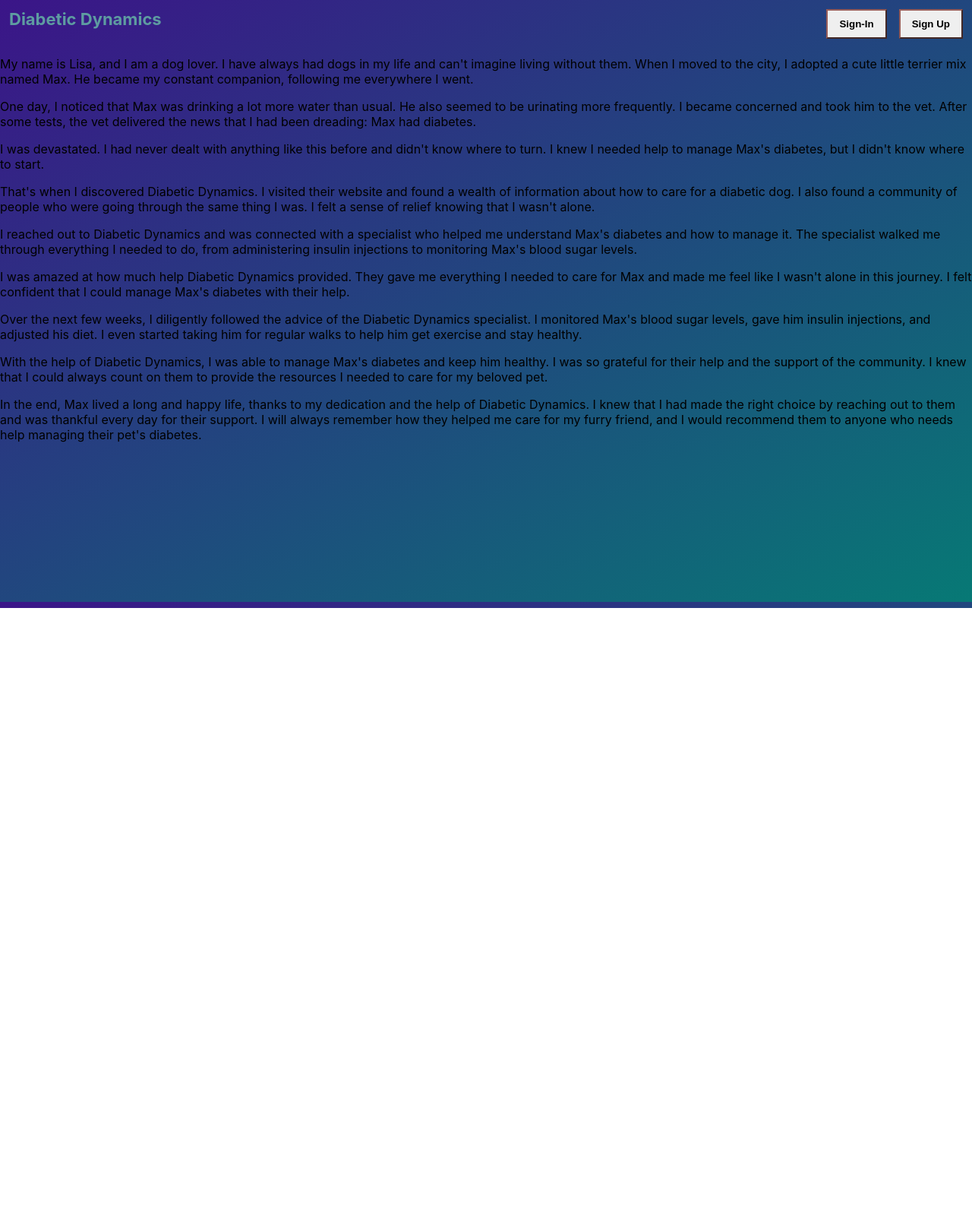
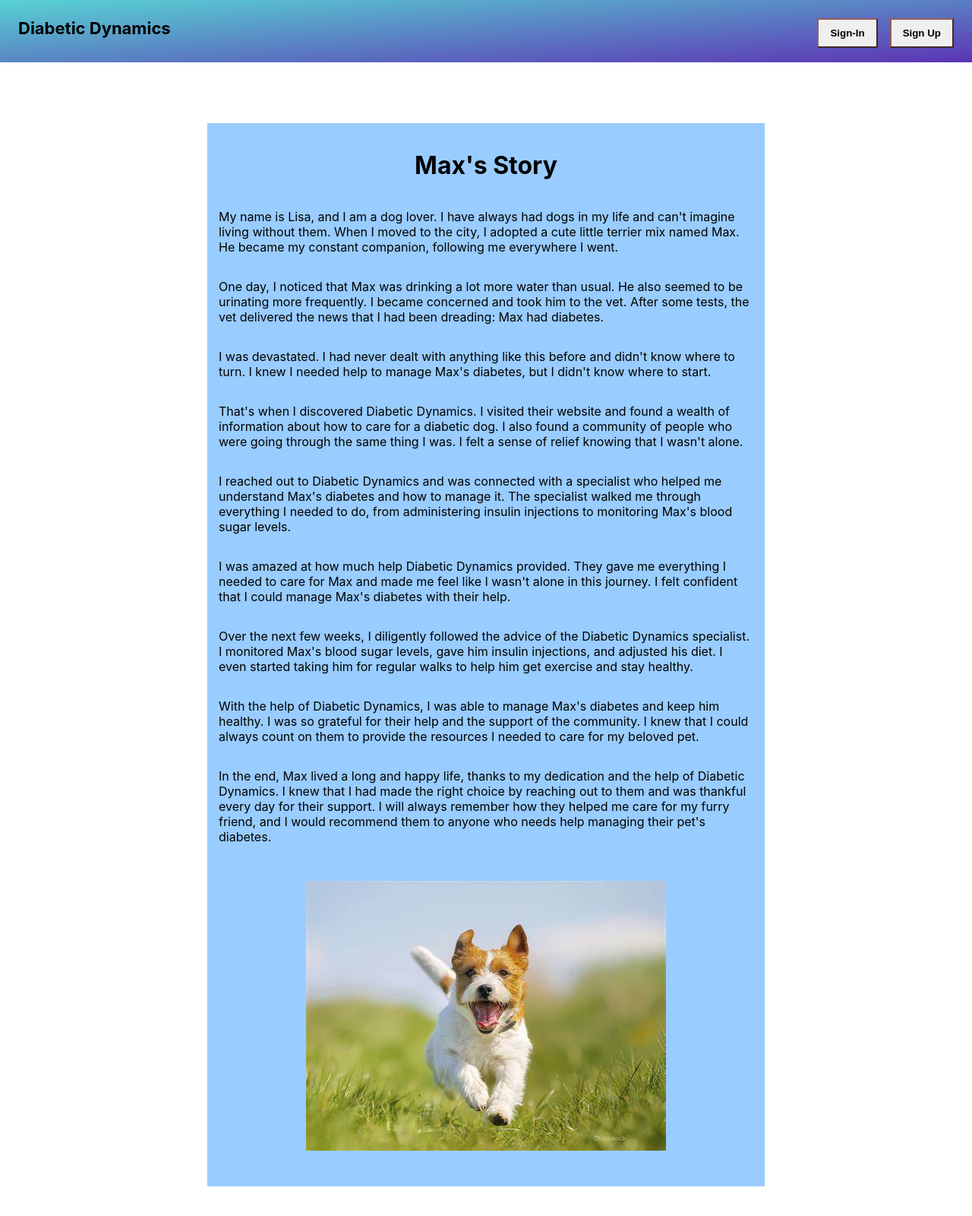
Before and after one commit to threnody5/Diabetic-Dynamics, a React (Create React App) app: page /story-of-max in a window 1280 px wide. Shown: the top 1600 px of the page at 76% size. Before the commit the page ends 800 px from the top, so only its background shows below. Built offline with nearby package versions, Linux system fonts and the light colour scheme.

Commit message:
push to repo

```diff
--- a/src/components/Card/styles.scss
+++ b/src/components/Card/styles.scss
@@ -1,7 +1,8 @@
 @import './../../styles/variables.scss';
 
 .card-container {
-    background-image: $backdrop-gradient-color;
+    // background-image: $backdrop-gradient-color;
+    background-color: #99ccff;
     width: 55%;
     max-width: 1140px;
     padding: 15px;
--- a/src/components/navigation/styles.scss
+++ b/src/components/navigation/styles.scss
@@ -1,8 +1,12 @@
+@import './../../styles/variables.scss';
+
 .container {
-    padding: 20px;
+    padding: 2rem 2rem 2rem 2rem;
     margin-left: -8px;
     margin-top: -8px;
     margin-right: -8px;
+    // background-color: $backdrop-color;
+    background-image: $backdrop-gradient-color;
 
     .button-sign-in,
     .button-sign-up {
@@ -26,7 +30,7 @@
     .navigation-link-text {
         text-decoration: none;
         font-weight: bold;
-        color: #5e9ca1;
+        color: $light-text-color;
         padding: 7px;
         padding-left: 28px;
         padding-right: 28px;
@@ -34,7 +38,7 @@
 
     .webpage-name {
         font-weight: bold;
-        color: #5e9ca1;
+        color: $dark-text-color;
         font-size: 22px;
     }
 }
--- a/src/index.css
+++ b/src/index.css
@@ -6,8 +6,8 @@ body {
   -webkit-font-smoothing: antialiased;
   -moz-osx-font-smoothing: grayscale;
   /* background-color: #d4f7d4; */
-  background-image: linear-gradient(to bottom right, #3B1588, #077975);
-  min-height: 100vh;
+  /* background-image: linear-gradient(to bottom right, #3B1588, #077975); */
+  /* min-height: 100vh; */
 }
 
 code {
--- a/src/pages/home-contents/index.jsx
+++ b/src/pages/home-contents/index.jsx
@@ -2,7 +2,7 @@ import React from 'react';
 import bloodGlucoseImage from './../../images/Endocrinology-Diabetes.png';
 import catGentlemen from './../../images/cat-gentleman.jpeg';
 import olderDog from './../../images/older-dog.jpeg';
-import runningDog from './../../images/running-dog.jpeg';
+import maxTheDog from './../../images/running-dog.jpeg';
 import smilingDog from './../../images/smiling-dog.jpeg';
 import { Link } from 'react-router-dom';
 import './styles.scss';
@@ -66,7 +66,7 @@ class HomeContents extends React.Component {
           />
           <Link to='story-of-max'>
             <img
-              src={runningDog}
+              src={maxTheDog}
               alt=''
               className='gallery-image'
             />
--- a/src/pages/home-contents/styles.scss
+++ b/src/pages/home-contents/styles.scss
@@ -9,7 +9,6 @@
         width: 400px;
         height: 400px;
         margin-left: 30px;
-        border-radius: 2%;
     }
 
     .landing-page-intro-container {
@@ -29,7 +28,6 @@
         height: 400px;
         width: 400px;
         margin-right: 30px;
-        border-radius: 2%;
     }
 
     .landing-page-message {
@@ -41,7 +39,7 @@
     }
 
     .landing-page-message-text {
-        color: $light-text-color;
+        color: $dark-text-color;
         font-size: 22px;
         width: 500px;
     }
@@ -49,6 +47,7 @@
     .landing-page-gentlemen {
         display: flex;
         margin-top: 5vh;
+        margin-left: 2rem;
     }
 
     .gallery-image-container {
@@ -67,7 +66,6 @@
         height: 250px;
         width: 325px;
         margin-right: 20px;
-        border-radius: 5%;
         object-fit: cover;
 
         &:hover {
--- a/src/pages/testimonials/Max/index.jsx
+++ b/src/pages/testimonials/Max/index.jsx
@@ -1,9 +1,13 @@
 import React from 'react';
+import Card from './../../../components/Card';
+import maxTheDog from './../../../images/running-dog.jpeg';
+import './styles.scss';
 
 class StoryOfMax extends React.Component {
   render() {
     return (
-      <div>
+      <Card>
+        <h1>Max's Story</h1>
         <p>
           My name is Lisa, and I am a dog lover. I have always had dogs in my
           life and can't imagine living without them. When I moved to the city,
@@ -62,7 +66,12 @@ class StoryOfMax extends React.Component {
           friend, and I would recommend them to anyone who needs help managing
           their pet's diabetes.
         </p>
-      </div>
+        <img
+          className='max-picture'
+          src={maxTheDog}
+          alt='happy-dog'
+        />
+      </Card>
     );
   }
 }
--- /dev/null
+++ b/src/pages/testimonials/Max/styles.scss
@@ -0,0 +1,5 @@
+@import './../../../styles/variables.scss';
+
+.max-picture {
+    margin: 2rem 0 2rem 0;
+}
--- a/src/styles/variables.scss
+++ b/src/styles/variables.scss
@@ -1,5 +1,6 @@
 
 $backdrop-gradient-color: linear-gradient(to bottom right, #57DAD5, #5D33B4);
+$backdrop-color: #5e9ca1;
 $primary-color: #B9D4D6;
 $border-color: #ab75bd;
 $dark-text-color: #000;
```
